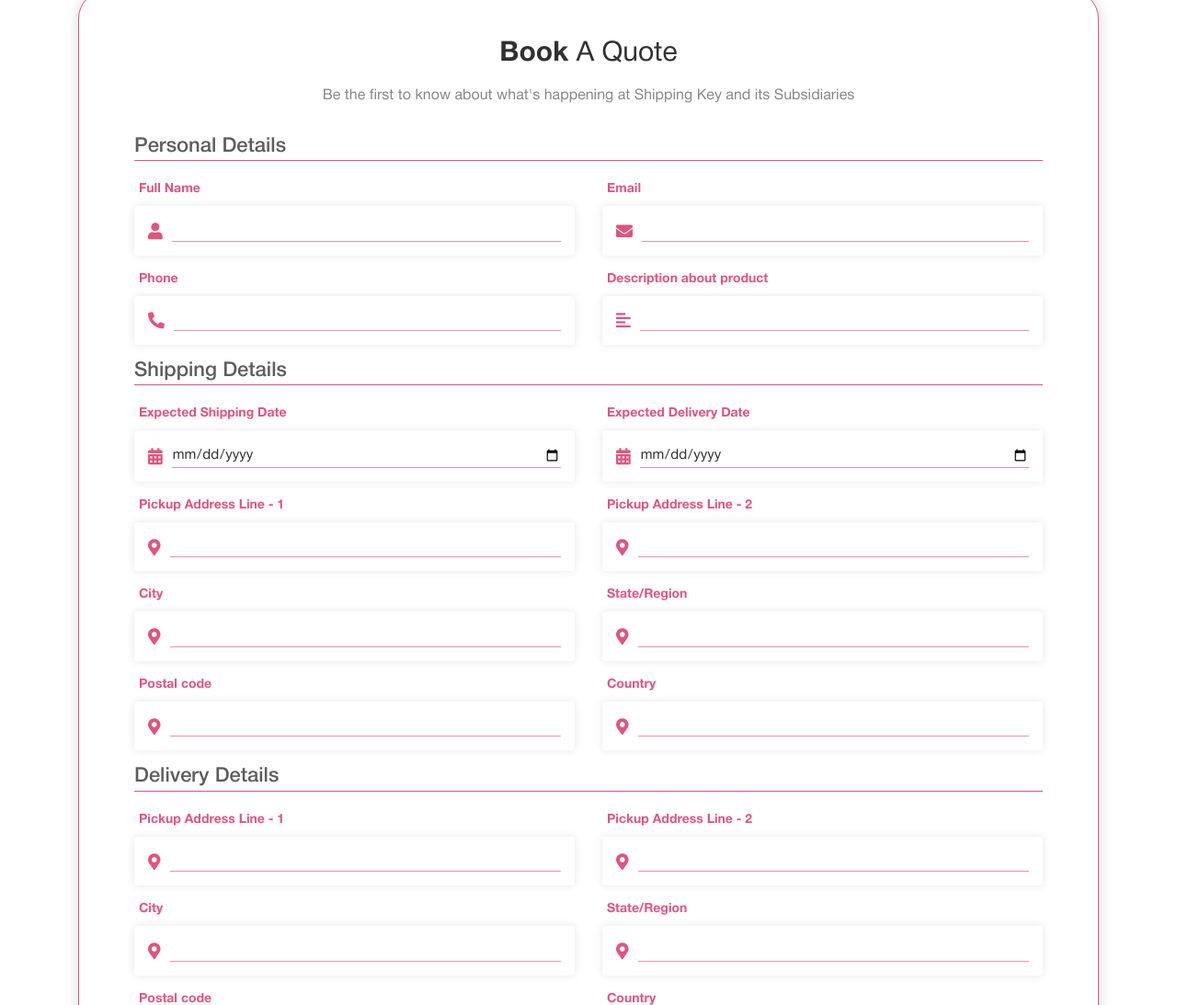
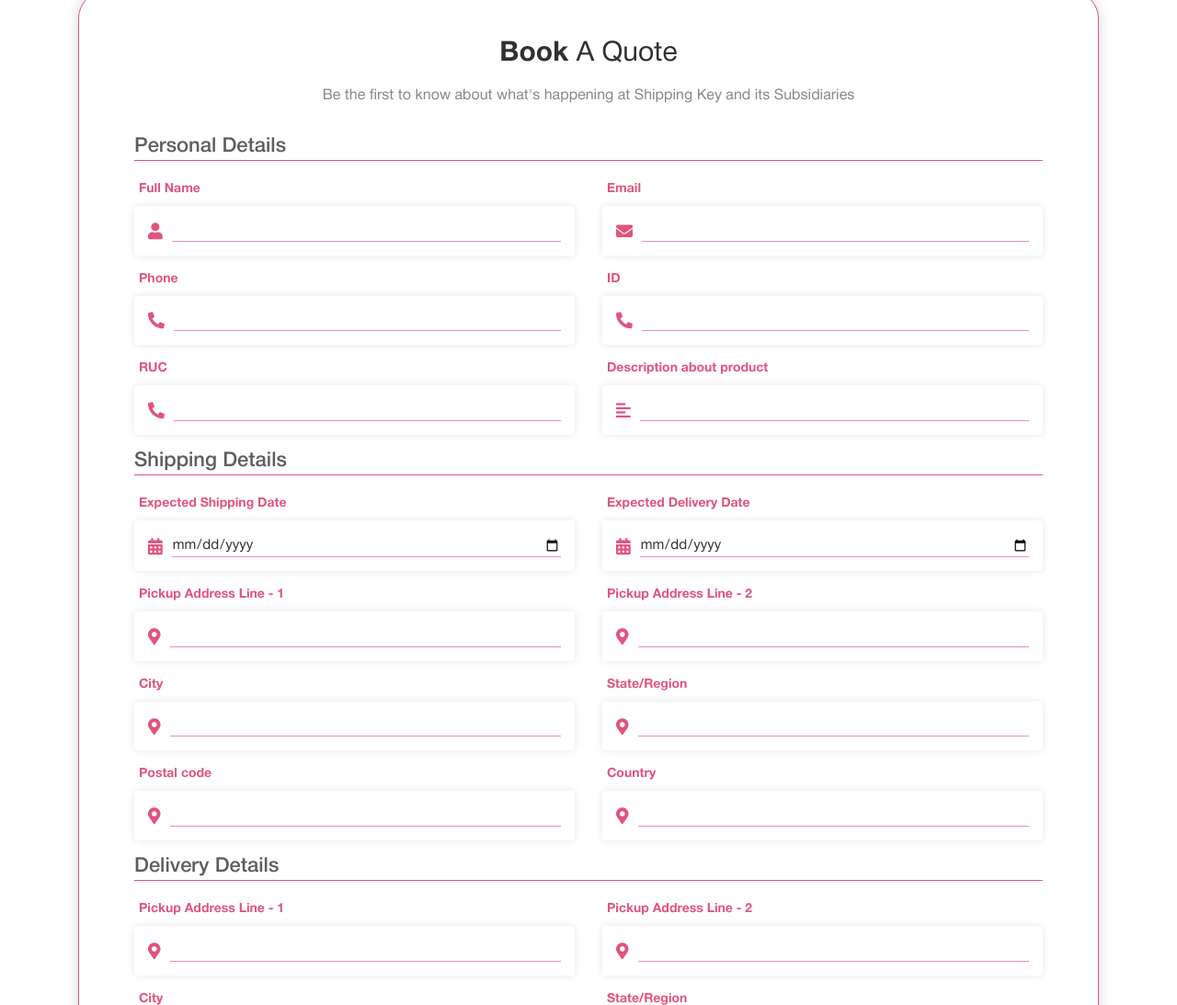
Before and after one commit to AakashTirole/shipping-key, a plain HTML site: page services.html in a window 1280 px wide. Shown: the part 1112-2205 px from the top of the page at 92% size. Drawn offline with Linux system fonts and the light colour scheme.

Commit message:
Update services.html

```diff
--- a/services.html
+++ b/services.html
@@ -274,6 +274,26 @@
                             <div class="col-lg-6 col-md-6 col-sm-6 col-xs-12">
                                 <div class="form-group">
                                     <label>Phone</label>
+                                    <div class="input">
+                                        <i class="fas fa-phone-alt"></i>
+                                        <input type="text" placeholder="" name="" id="">
+                                    </div>
+                                </div>
+                            </div>
+
+                            <div class="col-lg-6 col-md-6 col-sm-6 col-xs-12">
+                                <div class="form-group">
+                                    <label>ID</label>
+                                    <div class="input">
+                                        <i class="fas fa-phone-alt"></i>
+                                        <input type="text" placeholder="" name="" id="">
+                                    </div>
+                                </div>
+                            </div>
+
+                            <div class="col-lg-6 col-md-6 col-sm-6 col-xs-12">
+                                <div class="form-group">
+                                    <label>RUC</label>
                                     <div class="input">
                                         <i class="fas fa-phone-alt"></i>
                                         <input type="text" placeholder="" name="" id="">
```
